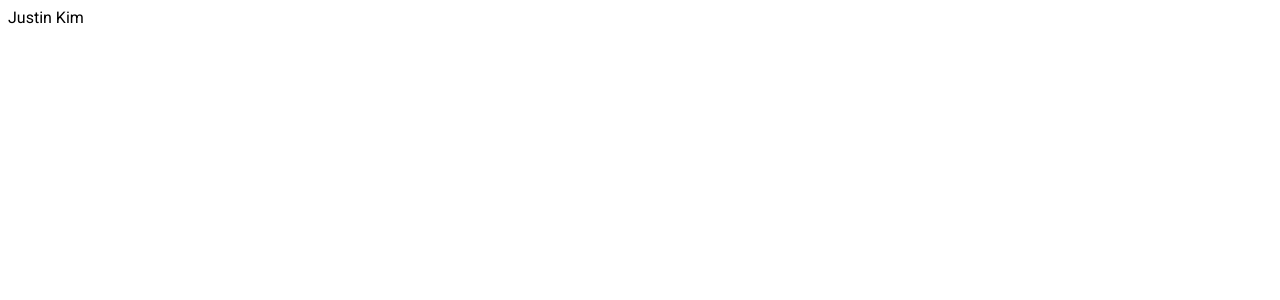
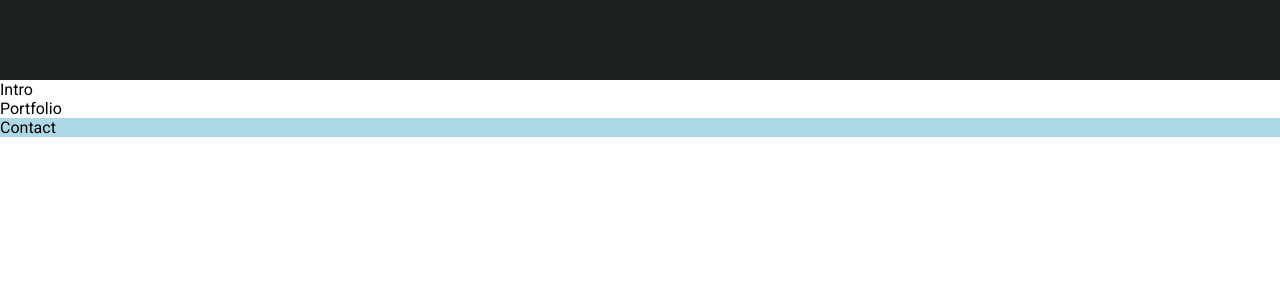
Before and after one commit to kimjust6/Portfolio, a React (Create React App) app: page / in a window 1280 px wide. Shown: the top 300 px of the page. Built offline with nearby package versions, Linux system fonts and the light colour scheme.

Commit message:
added component views and started some styling

```diff
--- a/public/index.html
+++ b/public/index.html
@@ -2,7 +2,7 @@
 <html lang="en">
   <head>
     <meta charset="utf-8" />
-    <link rel="icon" href="%PUBLIC_URL%/favicon.ico" />
+
     <meta name="viewport" content="width=device-width, initial-scale=1" />
     <meta name="theme-color" content="#000000" />
     <meta
@@ -16,12 +16,18 @@
     <style>
       *{
         font-family: "Roboto", sans-serif;
+
       }
+      #no-margin{
+        margin: 0 !important;
+        padding: 0 !important;
+      }
+
     </style>
     <title>Justin's Portfolio</title>
   </head>
-  <body>
-    <noscript>You need to enable JavaScript to run this app.</noscript>
+  <body id="no-margin">
+
     <div id="root"></div>
 
   </body>
--- a/src/App.css
+++ /dev/null
@@ -1,38 +0,0 @@
-.App {
-  text-align: center;
-}
-
-.App-logo {
-  height: 40vmin;
-  pointer-events: none;
-}
-
-@media (prefers-reduced-motion: no-preference) {
-  .App-logo {
-    animation: App-logo-spin infinite 20s linear;
-  }
-}
-
-.App-header {
-  background-color: #282c34;
-  min-height: 100vh;
-  display: flex;
-  flex-direction: column;
-  align-items: center;
-  justify-content: center;
-  font-size: calc(10px + 2vmin);
-  color: white;
-}
-
-.App-link {
-  color: #61dafb;
-}
-
-@keyframes App-logo-spin {
-  from {
-    transform: rotate(0deg);
-  }
-  to {
-    transform: rotate(360deg);
-  }
-}
--- a/src/App.js
+++ b/src/App.js
@@ -1,10 +1,22 @@
+import './app.scss';
+import Navbar from './components/navbar/Navbar';
+import Intro from './components/intro/Intro';
+import Portfolio from './components/portfolio/Portfolio';
+import Contact from './components/contact/Contact';
 
-import './App.css';
+
+
 
 function App() {
   return (
     <div className="app">
-      Justin Kim
+      <Navbar></Navbar>
+      <div className="sections">
+      <Intro></Intro>
+      <Portfolio></Portfolio>
+      <Contact></Contact>
+      </div>
+
     </div>
   );
 }
--- /dev/null
+++ b/src/app.scss
@@ -0,0 +1,9 @@
+.app{
+  height: 100vh;
+
+  .sections{
+    width: 100%;
+    height: calc(100vh - 80px);
+  }
+
+}
--- a/src/components/contact/Contact.jsx
+++ b/src/components/contact/Contact.jsx
@@ -0,0 +1,10 @@
+import "./contact.scss";
+const Contact = () => {
+  return (
+    <div className="contact">
+        Contact
+    </div>
+  );
+};
+
+export default Contact;
--- a/src/components/intro/Intro.jsx
+++ b/src/components/intro/Intro.jsx
@@ -0,0 +1,11 @@
+import "./intro.scss";
+
+const Intro = () => {
+  return (
+    <div className="intro">
+        Intro
+    </div>
+  );
+};
+
+export default Intro;
--- a/src/components/navbar/Navbar.jsx
+++ b/src/components/navbar/Navbar.jsx
@@ -1 +1,11 @@
-rafce
+import "./navbar.scss";
+
+const Navbar = () => {
+  return (
+    <div className="navbar">
+
+    </div>
+  );
+};
+
+export default Navbar;
--- a/src/components/navbar/navbar.scss
+++ b/src/components/navbar/navbar.scss
@@ -0,0 +1,10 @@
+.navbar{
+    background-color: rgb(30, 31, 31);
+    width: 100%;
+    height: 80px;
+    margin: 0px;
+    padding: 0px;
+    overflow: hidden;
+    padding-top: 0px;
+
+}
--- a/src/components/portfolio/Portfolio.jsx
+++ b/src/components/portfolio/Portfolio.jsx
@@ -0,0 +1,9 @@
+const Portfolio = () => {
+  return (
+    <div className = "Portfolio">
+        Portfolio
+    </div>
+  );
+};
+
+export default Portfolio;
```
Also changed, not shown: src/components/resume/Resume.jsx (added, +11 -0 lines), src/components/resume/resume.scss (added).
